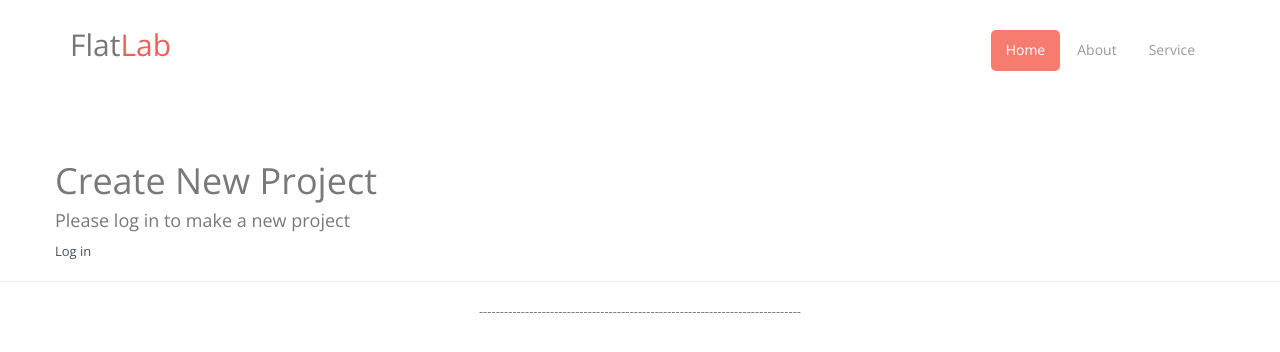
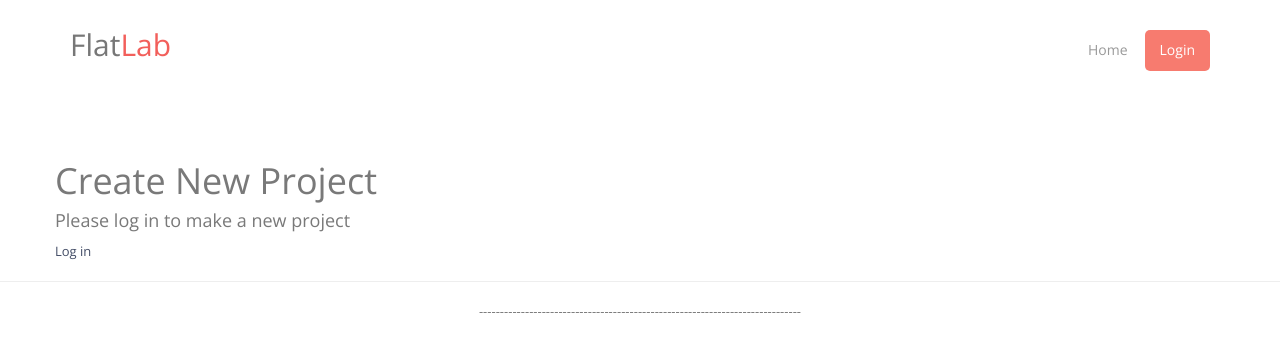
Before and after one commit to NetSPI/django.nV, a Django app: page /taskManager/newproj/ in a window 1280 px wide. Shown: the top 352 px of the page. Run offline with Django 3.2, Linux system fonts and the light colour scheme; some libraries are stand-ins or nearby versions.

Commit message:
fixing navbar n stuff

```diff
--- a/taskManager/templates/taskManager/base.html
+++ b/taskManager/templates/taskManager/base.html
@@ -68,13 +68,12 @@
                   <button type="button" class="navbar-toggle" data-toggle="collapse" data-target=".navbar-collapse">
                       <span class="fa fa-bars"></span>
                   </button>
-                  <a class="navbar-brand" href="index.html">Flat<span>Lab</span></a>
+                  <a class="navbar-brand" href="/">Flat<span>Lab</span></a>
               </div>
               <div class="navbar-collapse collapse ">
                   <ul class="nav navbar-nav">
-                      <li class="active"><a href="index.html">Home</a></li>
-                      <li><a href="about.html">About</a></li>
-                      <li><a href="services.html">Service</a></li>
+                      <li><a href="/">Home</a></li>
+                      <li class="active"><a href="/taskManager/login">Login</a></li>
                   </ul>
               </div>
           </div>
```
Also changed, not shown: 1 other file.
